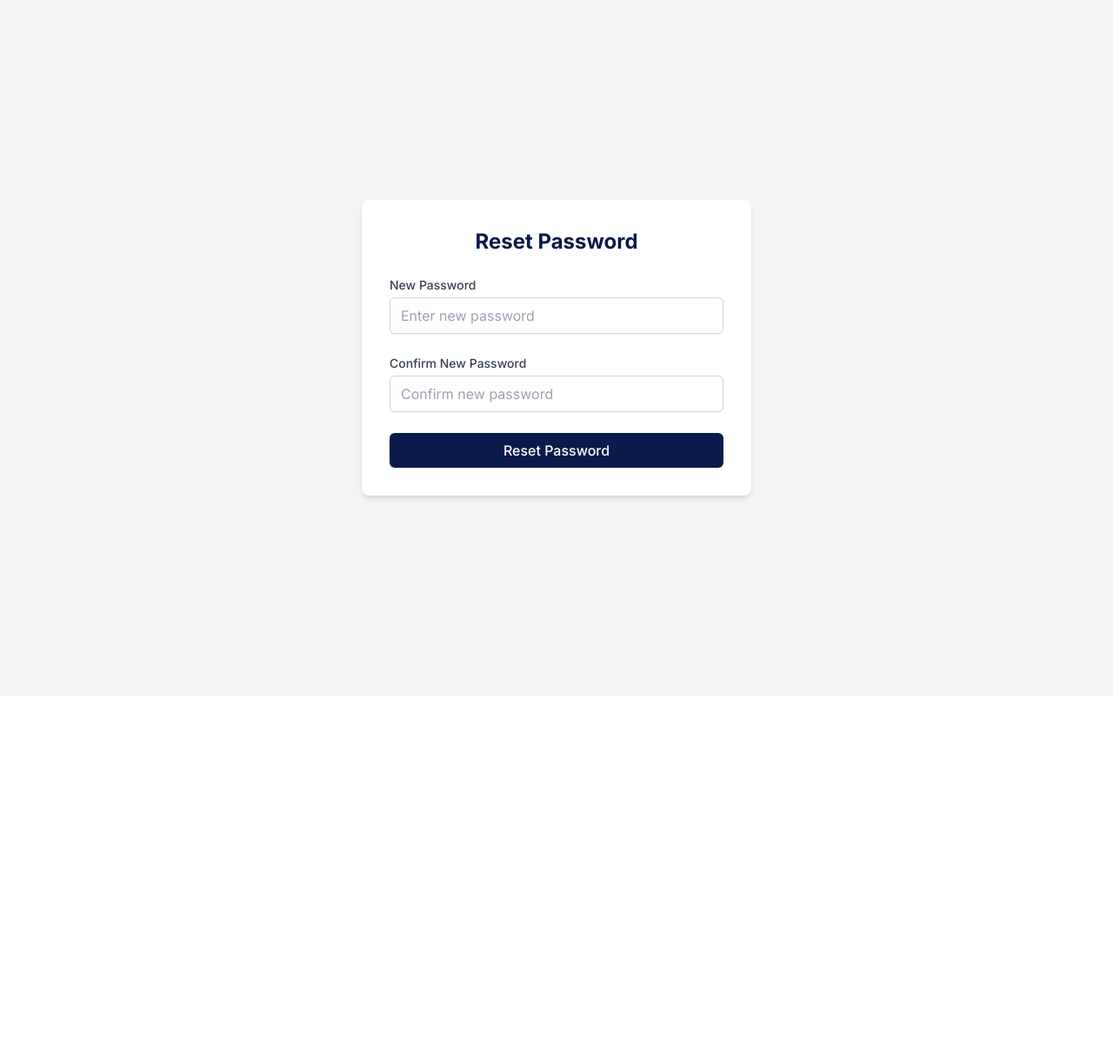
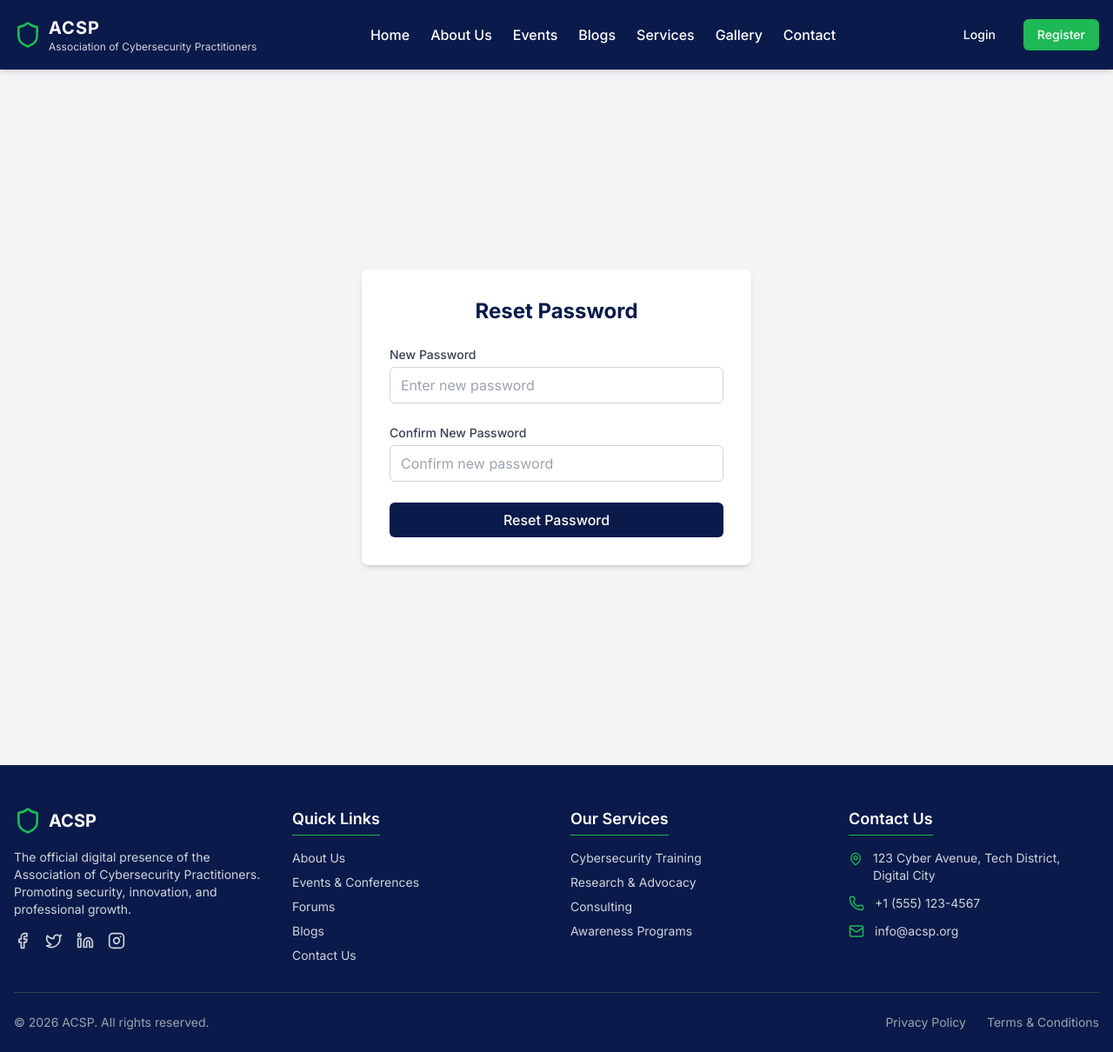
Before and after one commit to wrefinity/acsp, a React (Vite) app: page /reset-password/1 in a window 1280 px wide. Shown: the whole page at 87% size. Before the commit the page ends 800 px from the top, so only its background shows below. Built offline with nearby package versions, Linux system fonts and the light colour scheme; the HTML template or start-up script is replaced by a standard one.

Commit message:
fixed footer and header to reset password

```diff
--- a/src/components/HeroCarousel.tsx
+++ b/src/components/HeroCarousel.tsx
@@ -34,10 +34,10 @@ const HeroCarousel = () => {
     );
   }
 
-  if (error) {
+  if (error as unknown) {
     return (
       <div className="flex justify-center items-center h-[600px] bg-primary text-white text-xl">
-        Error loading carousel: {error.message}
+        Error loading carousel: {error?.message}
       </div>
     );
   }
--- a/src/pages/ResetPassword.tsx
+++ b/src/pages/ResetPassword.tsx
@@ -2,6 +2,8 @@ import React, { useState } from 'react';
 import { useNavigate, useParams } from 'react-router-dom';
 import { authAPI } from '../services/api';
 import Button from '../components/common/Button';
+import Header from '../components/Header';
+import Footer from '../components/Footer';
 
 const ResetPassword = () => {
   const [password, setPassword] = useState('');
@@ -33,7 +35,7 @@ const ResetPassword = () => {
     try {
       const response = await authAPI.resetPassword(token, password);
       setMessage(response.message);
-      setTimeout(() => navigate('/login'), 3000); // Redirect to login after 3 seconds
+      setTimeout(() => navigate('/login'), 3000);
     } catch (err) {
       setError(err instanceof Error ? err.message : 'Failed to reset password');
     } finally {
@@ -42,6 +44,8 @@ const ResetPassword = () => {
   };
 
   return (
+    <>
+    <Header/>
     <div className="flex items-center justify-center min-h-screen bg-gray-100">
       <div className="w-full max-w-md p-8 space-y-6 bg-white rounded-lg shadow-md">
         <h2 className="text-2xl font-bold text-center text-primary">Reset Password</h2>
@@ -99,6 +103,8 @@ const ResetPassword = () => {
         </form>
       </div>
     </div>
+    <Footer/>
+    </>
   );
 };
 
```
